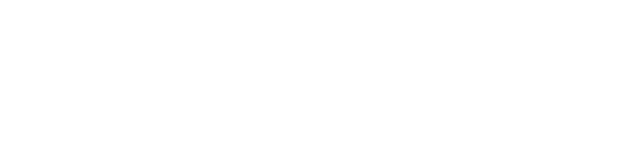
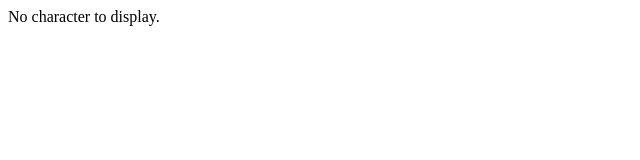
Before and after one commit to Bongeka-Bhungane/JSON-server-workshop, a website with bundled scripts: page index.html in a window 1280 px wide. Shown: the whole page, without its empty margins (0-640 px from the left). Built offline with nearby package versions, Linux system fonts and the light colour scheme; files whose address does not match are found by name.

Commit message:
feat: added no character to display message

```diff
--- a/index.html
+++ b/index.html
@@ -11,7 +11,7 @@
         <nav></nav>
     </header>
 
-    <main></main>
+    <main id="root"></main>
 
     <footer></footer>
 
--- a/src/app.ts
+++ b/src/app.ts
@@ -14,3 +14,9 @@ async function fetchItems() {
 }
 // Calling the function
 fetchItems();
+
+let root = document.getElementById("root") as HTMLElement;
+function noCharacterData(rootElement: HTMLElement, message: string): void {
+  rootElement.innerHTML = message;
+};
+noCharacterData(root, "No character to display.");
```
